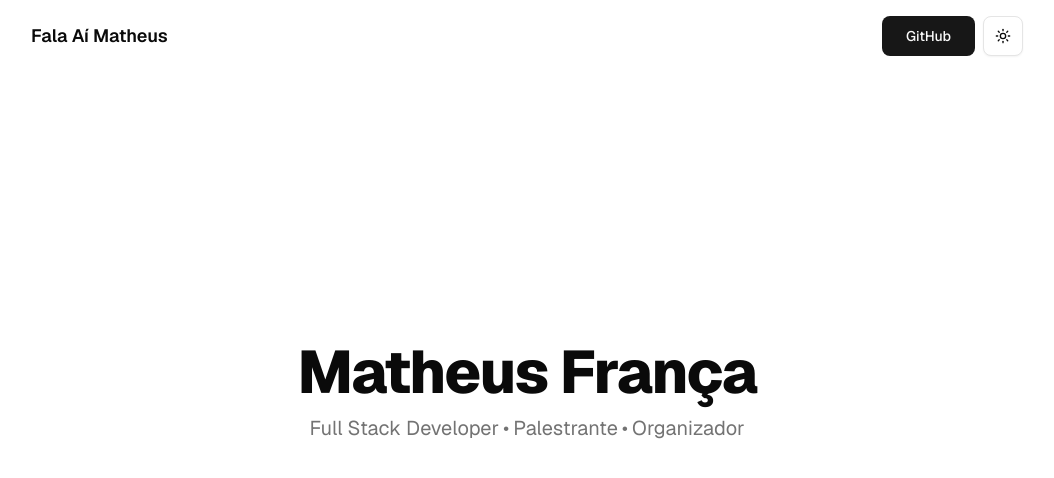
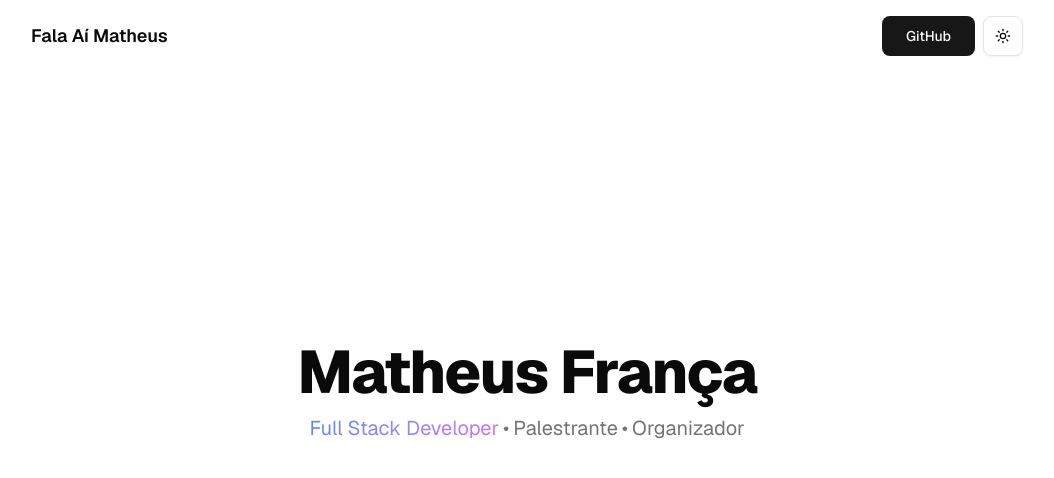
Before and after one commit to FalaAiMatheus/portfolio, a Next.js app: page / in a window 1280 px wide. Shown: the top 478 px of the page, without its empty margins (113-1167 px from the left). Built offline with nearby package versions, Linux system fonts and the light colour scheme.

Commit message:
feat: adding gradient and animation

```diff
--- a/src/components/header.tsx
+++ b/src/components/header.tsx
@@ -12,6 +12,7 @@ export const Header = () => {
             <div>
               <Link
                 href="https://github.com/FalaAiMatheus"
+                target="_blank"
                 rel="noopener noreferrer"
               >
                 GitHub
--- a/src/components/hero.tsx
+++ b/src/components/hero.tsx
@@ -7,7 +7,9 @@ export const HeroSection = () => {
         </h1>
         <div>
           <div className="text-muted-foreground flex flex-wrap items-center justify-center gap-1 text-center text-xl">
-            <span>Full Stack Developer</span>
+            <span className="animate-gradient-x animate-pulse bg-gradient-to-r from-blue-600 via-purple-500 to-indigo-400 bg-[length:200%_auto] bg-clip-text text-transparent">
+              Full Stack Developer
+            </span>
             <span>•</span>
             <span>Palestrante</span>
             <span>•</span>
```
